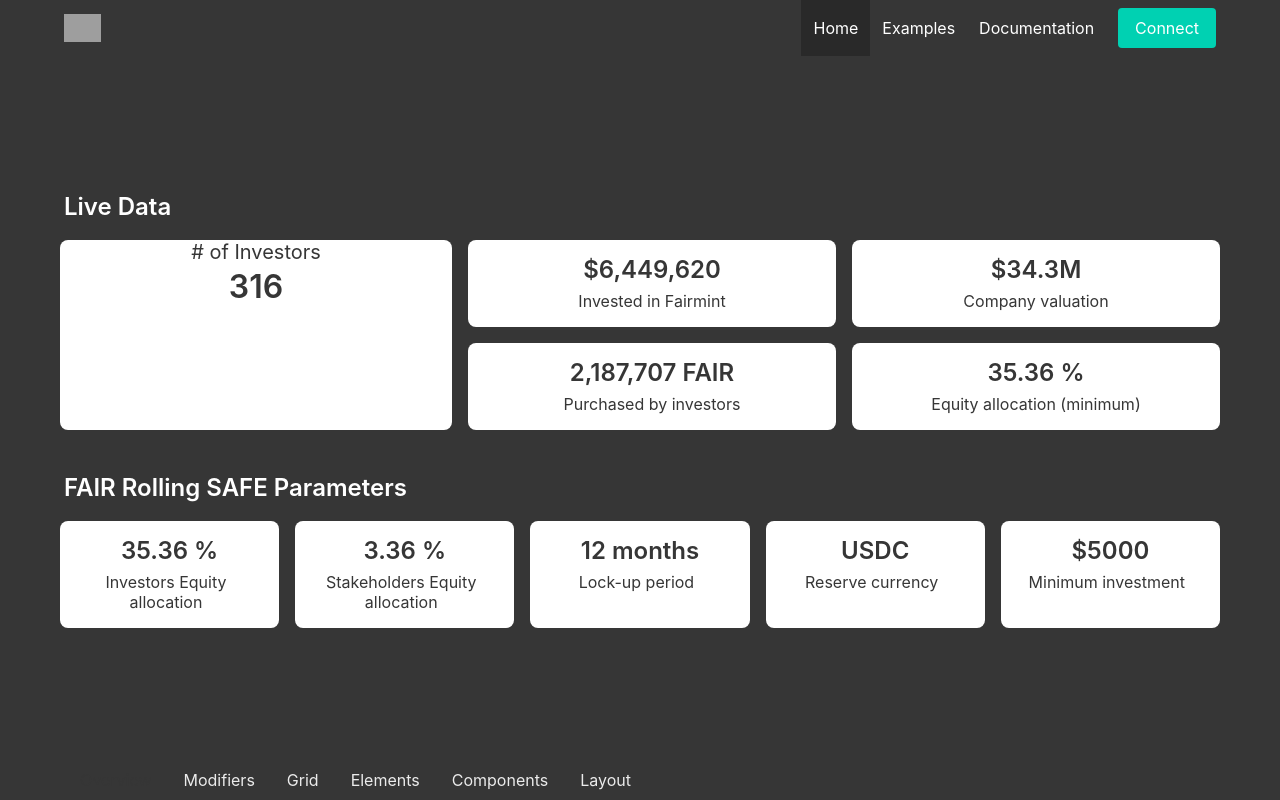
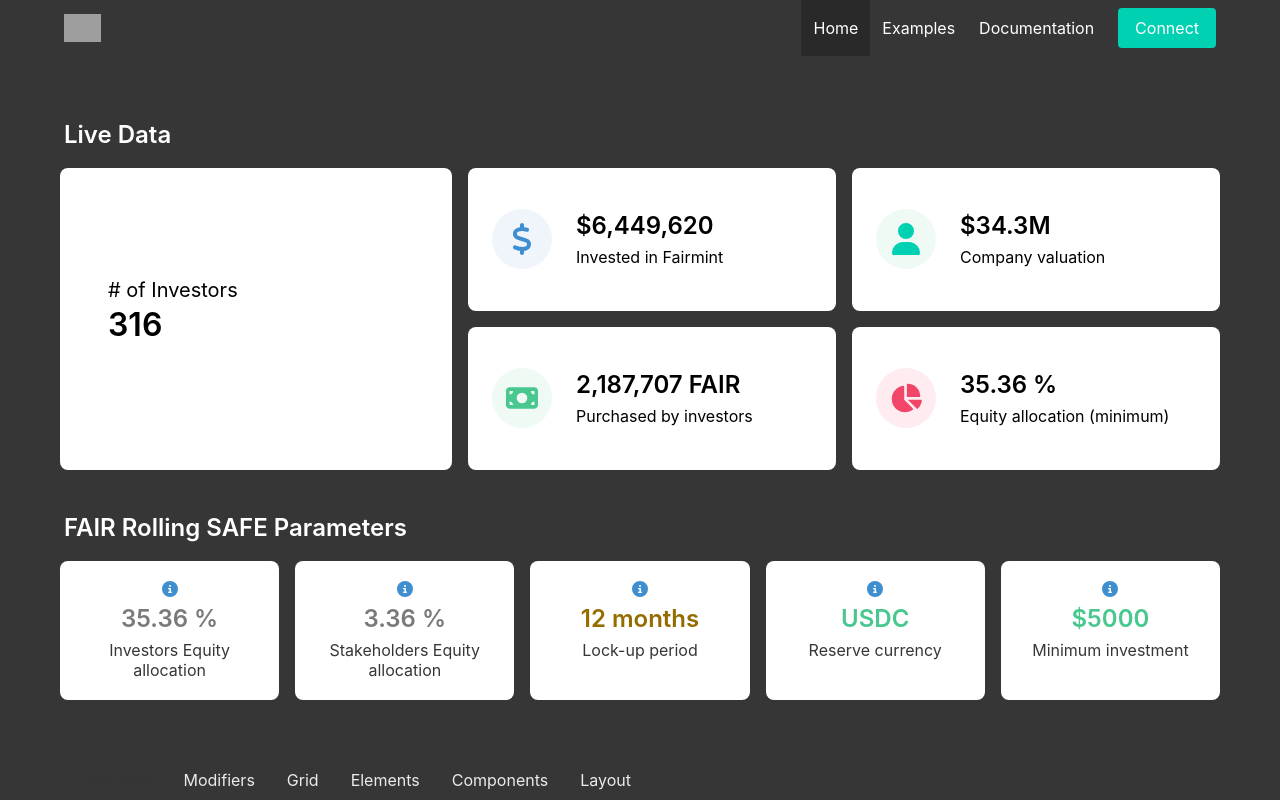
Before and after one commit to joaooliveira95/theia-coding-challenge, a React (Create React App) app in the folder app/: page / in a window 1280 px wide. Built offline with nearby package versions, Linux system fonts and the light colour scheme; grey boxes are pictures that could not be loaded.

Commit message:
Content progress

```diff
--- a/app/package.json
+++ b/app/package.json
@@ -3,9 +3,14 @@
   "version": "0.1.0",
   "private": true,
   "dependencies": {
+    "@fortawesome/fontawesome-svg-core": "^6.1.1",
+    "@fortawesome/free-regular-svg-icons": "^6.1.1",
+    "@fortawesome/free-solid-svg-icons": "^6.1.1",
+    "@fortawesome/react-fontawesome": "^0.1.18",
     "@testing-library/jest-dom": "^5.16.4",
     "@testing-library/react": "^13.3.0",
     "@testing-library/user-event": "^13.5.0",
+    "babel-plugin-macros": "^3.1.0",
     "bulma": "^0.9.4",
     "react": "^18.2.0",
     "react-dom": "^18.2.0",
--- a/app/src/components/Content.component.js
+++ b/app/src/components/Content.component.js
@@ -1,35 +1,73 @@
 import "./content.styles.scss";
+import { FontAwesomeIcon } from "@fortawesome/react-fontawesome";
+import {
+  faChartPie,
+  faChartSimple,
+  faCoffee,
+  faDollarSign,
+  faInfoCircle,
+  faMoneyBill,
+  faUser,
+} from "@fortawesome/free-solid-svg-icons";
 
 export default function Content() {
   return (
     <div class="container is-max-widescreen has-text-centered">
       <p class="title is-size-4 has-text-left">Live Data</p>
       <div class="columns">
-        <div class="column is-one-third card">
+        <div class="column is-one-third custom-card">
+          <div class="card-content">
             <p class="subtitle  has-text-dark"># of Investors</p>
             <p class="title  has-text-dark">316</p>
           </div>
+        </div>
         <div class="column">
           <div class="columns">
-            <div class="column card">
-              <p class="title is-size-4 has-text-dark">$6,449,620</p>
-              <p class="subtitle is-size-6 has-text-dark">
-                Invested in Fairmint
-              </p>
+            <div class="column custom-card">
+              <div className="icon-container has-background-info-light">
+                <FontAwesomeIcon
+                  icon={faDollarSign}
+                  className="has-text-info"
+                />
               </div>
-            <div class="column card">
-              <p class="title is-size-4 has-text-dark">$34.3M</p>
-              <p class="subtitle is-size-6 has-text-dark">Company valuation</p>
+              <div class="card-content">
+                <p class="title is-size-4">$6,449,620</p>
+                <p class="subtitle is-size-6">Invested in Fairmint</p>
+              </div>
+            </div>
+            <div class="column custom-card">
+              <div className="icon-container has-background-success-light">
+                <FontAwesomeIcon icon={faUser} className="has-text-primary" />
+              </div>
+              <div class="card-content">
+                <p class="title is-size-4">$34.3M</p>
+                <p class="subtitle is-size-6">Company valuation</p>
+              </div>
             </div>
           </div>
           <div class="columns">
-            <div class="column card">
+            <div class="column custom-card">
+              <div className="icon-container has-background-success-light">
+                <FontAwesomeIcon
+                  icon={faMoneyBill}
+                  className="has-text-success"
+                />
+              </div>
+              <div class="card-content">
                 <p class="title is-size-4 has-text-dark">2,187,707 FAIR</p>
                 <p class="subtitle is-size-6 has-text-dark">
                   Purchased by investors
                 </p>
               </div>
-            <div class="column card">
+            </div>
+            <div class="column custom-card">
+              <div className="icon-container has-background-danger-light">
+                <FontAwesomeIcon
+                  icon={faChartPie}
+                  className="has-text-danger"
+                />
+              </div>
+              <div class="card-content">
                 <p class="title is-size-4 has-text-dark">35.36 %</p>
                 <p class="subtitle is-size-6 has-text-dark">
                   Equity allocation (minimum)
@@ -38,31 +76,37 @@ export default function Content() {
             </div>
           </div>
         </div>
+      </div>
       <br />
       <p class="title is-size-4 has-text-left">FAIR Rolling SAFE Parameters</p>
       <div class="fair-params columns">
-        <div class="column card">
-          <p class="title is-size-4 has-text-dark">35.36 %</p>
+        <div class="column custom-card">
+          <FontAwesomeIcon icon={faInfoCircle} className="has-text-info" />
+          <p class="title is-size-4 has-text-grey">35.36 %</p>
           <p class="subtitle is-size-6 has-text-dark">
             Investors Equity allocation
           </p>
         </div>
-        <div class="column card">
-          <p class="title is-size-4 has-text-dark">3.36 %</p>
+        <div class="column custom-card">
+          <FontAwesomeIcon icon={faInfoCircle} className="has-text-info" />
+          <p class="title is-size-4 has-text-grey">3.36 %</p>
           <p class="subtitle is-size-6 has-text-dark">
             Stakeholders Equity allocation
           </p>
         </div>
-        <div class="column card">
-          <p class="title is-size-4 has-text-dark">12 months</p>
+        <div class="column custom-card">
+          <FontAwesomeIcon icon={faInfoCircle} className="has-text-info" />
+          <p class="title is-size-4 has-text-warning-dark">12 months</p>
           <p class="subtitle is-size-6 has-text-dark">Lock-up period</p>
         </div>
-        <div class="column card">
-          <p class="title is-size-4 has-text-dark">USDC</p>
+        <div class="column custom-card">
+          <FontAwesomeIcon icon={faInfoCircle} className="has-text-info" />
+          <p class="title is-size-4 has-text-success">USDC</p>
           <p class="subtitle is-size-6 has-text-dark">Reserve currency</p>
         </div>
-        <div class="column card">
-          <p class="title is-size-4 has-text-dark">$5000</p>
+        <div class="column custom-card">
+          <FontAwesomeIcon icon={faInfoCircle} className="has-text-info" />
+          <p class="title is-size-4 has-text-success">$5000</p>
           <p class="subtitle is-size-6 has-text-dark">Minimum investment</p>
         </div>
       </div>
--- a/app/src/components/content.styles.scss
+++ b/app/src/components/content.styles.scss
@@ -1,18 +1,56 @@
-.card {
-  border-radius: 0.5rem !important;
-  box-shadow: none !important;
+.custom-card {
+  background-color: #fff;
+  border-radius: 0.5rem;
   margin: 0.5rem;
-  padding: 1rem !important;
+  padding: 1.25rem 1.5rem !important;
 
-  p.subtitle{
+  display: flex !important;
+  flex-direction: row;
+  align-items: center;
+  color: #000 !important;
+  text-align: left;
+  transition: 250ms;
+
+  &:hover {
+    transition: 250ms;
+    transform: scale(1.0125);
+  }
+
+  .icon-container {
+    width: 3.75rem;
+    height: 3.75rem;
+    border-radius: 10rem;
+    display: flex;
+    align-items: center;
+    justify-content: center;
+  }
+
+  svg {
+    width: 2rem;
+    height: 2rem;
+  }
+
+  .card-content {
+    p {
+      color: #000 !important;
+      text-align: left;
+    }
+  }
+
+  p.subtitle {
     margin-top: -1rem !important;
   }
 }
 
 .fair-params {
-  .card {
-    p.subtitle {
-      max-width: 180px;
+  .custom-card {
+    svg {
+      width: 1rem;
+      height: 1rem;
+      margin-bottom: 0.5rem;
     }
+
+    flex-direction: column;
+    text-align: center;
   }
 }
```
Also changed, not shown: 1 other file (tests, documents, lock files or other folders). Lines whose indentation alone changed are shown as unchanged.
